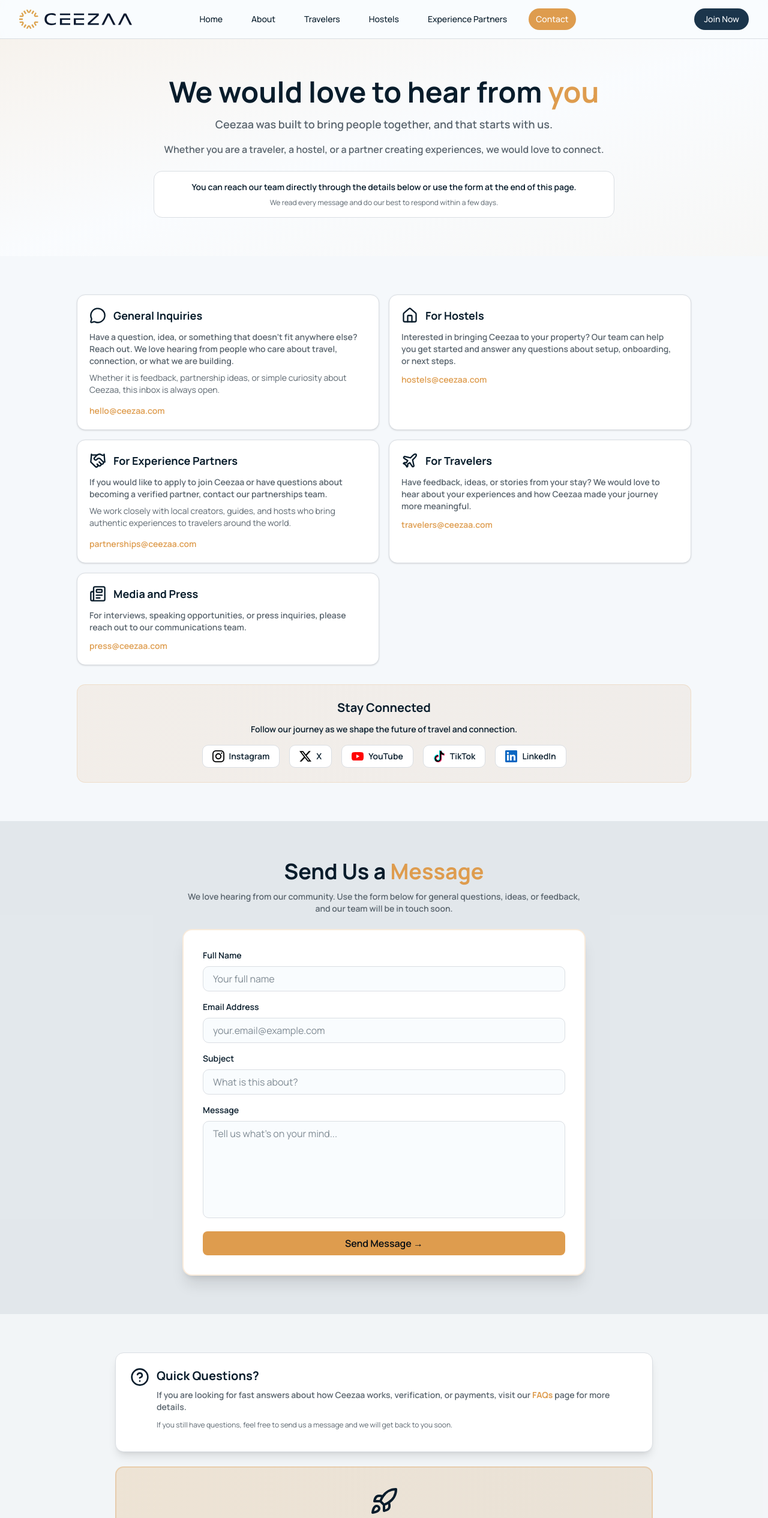
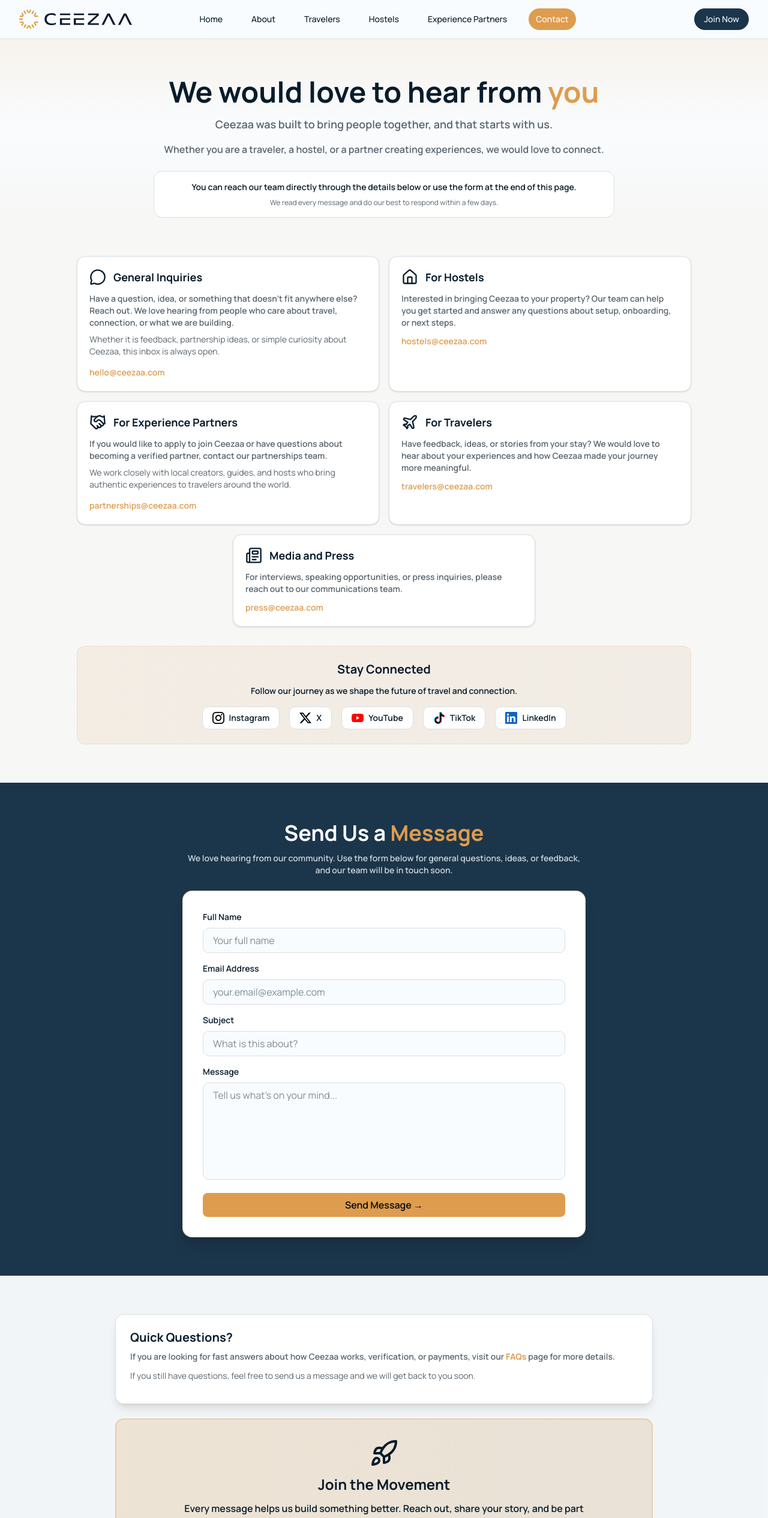
Before and after one commit to scottdoggett/ceezaa-landing-page, a Next.js app: page /contact in a window 1280 px wide. Shown: the top 2531 px of the page at 60% size. Built offline with nearby package versions, Linux system fonts and the light colour scheme.

Commit message:
Updated contact page sections

```diff
--- a/src/components/ui/contact-page/contact-footer.tsx
+++ b/src/components/ui/contact-page/contact-footer.tsx
@@ -1,4 +1,4 @@
-import { HelpCircle, Rocket } from "lucide-react";
+import { Rocket } from "lucide-react";
 
 export function ContactFooter() {
   return (
@@ -8,7 +8,6 @@ export function ContactFooter() {
           {/* Quick Questions */}
           <div className="bg-card border border-border rounded-xl p-6 shadow-lg">
             <div className="flex items-start gap-3 mb-3">
-              <HelpCircle className="w-8 h-8 shrink-0" />
               <div className="flex-1">
                 <h3 className="text-xl font-bold mb-2">Quick Questions?</h3>
                 <p className="text-sm font-semibold text-muted-foreground mb-3">
@@ -22,7 +21,7 @@ export function ContactFooter() {
                   </a>{" "}
                   page for more details.
                 </p>
-                <p className="text-xs text-muted-foreground">
+                <p className="text-sm text-muted-foreground">
                   If you still have questions, feel free to send us a message and
                   we will get back to you soon.
                 </p>
@@ -31,7 +30,7 @@ export function ContactFooter() {
           </div>
 
           {/* Join the Movement */}
-          <div className="bg-gradient-to-r from-primary/20 to-accent/20 border-2 border-primary/30 rounded-xl p-8 text-center">
+          <div className="bg-linear-to-r from-primary/20 to-accent/20 border-2 border-primary/30 rounded-xl p-8 text-center">
             <Rocket className="w-12 h-12 mb-3 mx-auto" />
             <h3 className="text-xl md:text-2xl font-bold mb-3">
               Join the Movement
--- a/src/components/ui/contact-page/contact-form.tsx
+++ b/src/components/ui/contact-page/contact-form.tsx
@@ -2,14 +2,14 @@ import { Button } from "@/components/ui/button";
 
 export function ContactForm() {
   return (
-    <section className="w-full py-12 md:py-16 bg-secondary/10">
+    <section className="w-full py-12 md:py-16 bg-secondary">
       <div className="container mx-auto px-4 md:px-6">
         <div className="max-w-2xl mx-auto">
           <div className="text-center mb-6">
-            <h2 className="text-2xl sm:text-3xl md:text-4xl font-bold mb-3">
+            <h2 className="text-2xl sm:text-3xl md:text-4xl font-bold mb-3 text-secondary-foreground">
               Send Us a <span className="text-primary">Message</span>
             </h2>
-            <p className="text-sm font-semibold text-muted-foreground">
+            <p className="text-sm font-semibold text-secondary-foreground/80">
               We love hearing from our community. Use the form below for general
               questions, ideas, or feedback, and our team will be in touch soon.
             </p>
--- a/src/components/ui/contact-page/contact-hero.tsx
+++ b/src/components/ui/contact-page/contact-hero.tsx
@@ -1,6 +1,6 @@
 export function ContactHero() {
   return (
-    <section className="w-full py-12 md:py-16 bg-linear-to-br from-primary/10 via-background to-accent/5">
+    <section className="w-full pt-12 md:pt-16 bg-linear-to-b from-primary/10 via-background to-accent/5">
       <div className="container mx-auto px-4 md:px-6">
         <div className="max-w-3xl mx-auto text-center space-y-4">
           <h1 className="text-3xl sm:text-4xl md:text-5xl font-bold">
--- a/src/components/ui/contact-page/contact-sections.tsx
+++ b/src/components/ui/contact-page/contact-sections.tsx
@@ -86,17 +86,20 @@ export function ContactSections() {
   ];
 
   return (
-    <section className="w-full py-12 md:py-16 bg-muted/30">
+    <section className="w-full py-12 md:py-16 bg-accent/5">
       <div className="container mx-auto px-4 md:px-6">
         <div className="max-w-5xl mx-auto space-y-6">
           {/* Contact sections grid */}
           <div className="grid md:grid-cols-2 gap-4">
             {contactSections.map((section, index) => {
               const IconComponent = iconMap[section.icon as keyof typeof iconMap];
+              const isLastItem = index === contactSections.length - 1;
               return (
               <div
                 key={index}
-                className="bg-card border border-border rounded-xl p-5 shadow-sm hover:shadow-md transition-shadow"
+                className={`bg-card border border-border rounded-xl p-5 shadow-sm hover:shadow-md transition-shadow ${
+                  isLastItem ? "md:col-span-2 md:max-w-[calc(50%-0.5rem)] md:mx-auto" : ""
+                }`}
               >
                 <div className="flex items-start gap-3 mb-3">
                   <IconComponent className="w-7 h-7 shrink-0" />
```
